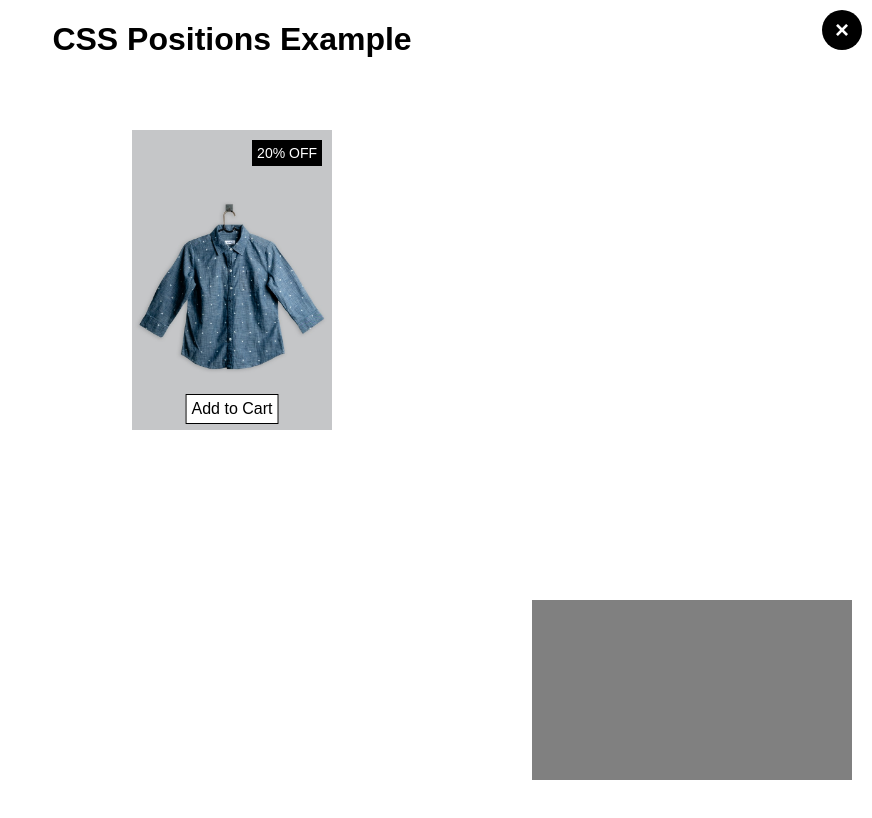
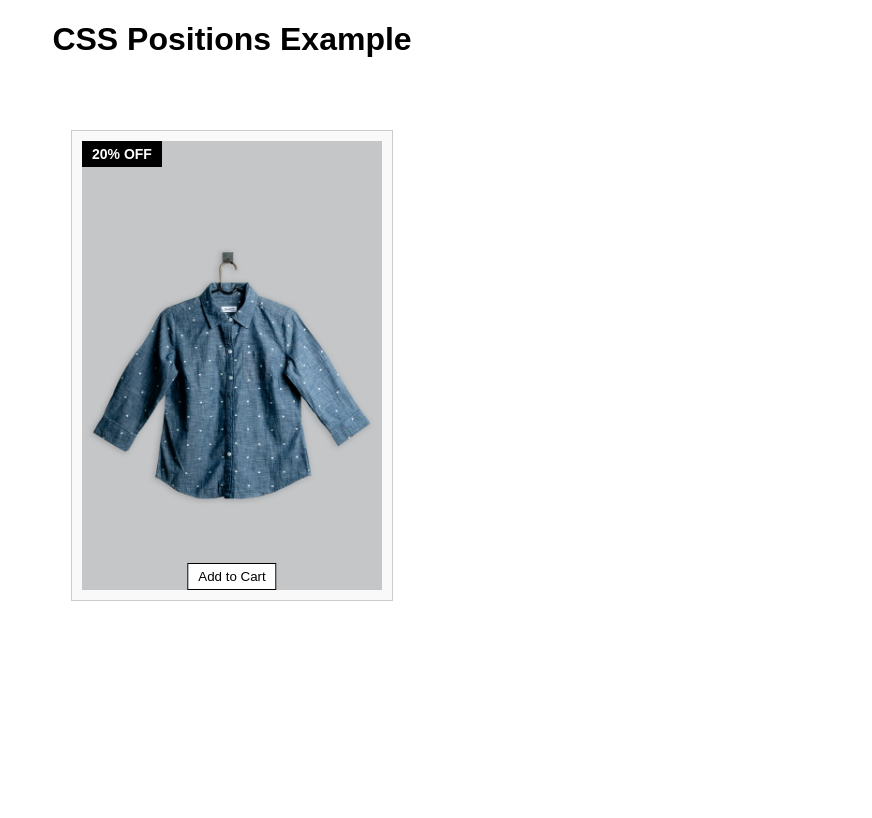
Before and after one commit to capili23/-css-positions-task, a plain HTML site: page index.html in a window 1280 px wide. Shown: the top 818 px of the page, without its empty margins (408-1280 px from the left). Drawn offline with Linux system fonts and the light colour scheme.

Commit message:
Update index.html

```diff
--- a/index.html
+++ b/index.html
@@ -11,77 +11,55 @@
             height: 3000px;
         }
 
-        .close-btn {
-            position: absolute;
-            top: 10px;
-            right: 10px;
-            width: 40px;
-            height: 40px;
-            background: black;
-            color: white;
-            display: flex;
-            align-items: center;
-            justify-content: center;
-            font-size: 24px;
-            font-weight: bold;
-            cursor: pointer;
-            border-radius: 50%;
+        .container {
+            position: relative;
+            display: inline-block;
+            width: 300px;
+            margin: 50px auto;
+            border: 1px solid #ccc;
+            padding: 10px;
+            background: #f9f9f9;
         }
 
-        .fixed-box {
-            position: fixed;
-            bottom: 20px;
-            right: 20px;
-            width: 320px;
-            height: 180px;
-            background: gray;
-        }
-
-        .clothing-container {
-            display: inline-block;
-            position: relative;
-            margin: 50px;
-        }
-
-        .clothing-container img {
-            width: 200px;
+        .shirt {
+            width: 100%;
+            display: block;
         }
 
         .discount {
             position: absolute;
             top: 10px;
-            right: 10px;
+            left: 10px;
             background: black;
             color: white;
-            padding: 5px;
+            padding: 5px 10px;
             font-size: 14px;
+            font-weight: bold;
         }
 
-        .add-to-cart {
+        .cart-button {
             position: absolute;
             bottom: 10px;
             left: 50%;
             transform: translateX(-50%);
             background: white;
-            padding: 5px;
             border: 1px solid black;
+            padding: 5px 10px;
             cursor: pointer;
         }
 
+        .cart-button:hover {
+            background: black;
+            color: white;
+        }
     </style>
 </head>
 <body>
-    <div class="close-btn">×</div>
-
-    <div class="fixed-box"></div>
-
     <h1>CSS Positions Example</h1>
-
-    <div class="clothing-container">
+    <div class="container">
         <span class="discount">20% OFF</span>
-        <img src="https://github.com/capili23/-css-positions-task/blob/main/shirt%20(2).jpg?raw=true" alt="Shirt">
-        <div class="add-to-cart">Add to Cart</div>
+        <img src="shirt (2).jpg" alt="Shirt Image" class="shirt">
+        <button class="cart-button">Add to Cart</button>
     </div>
-
 </body>
 </html>
```
